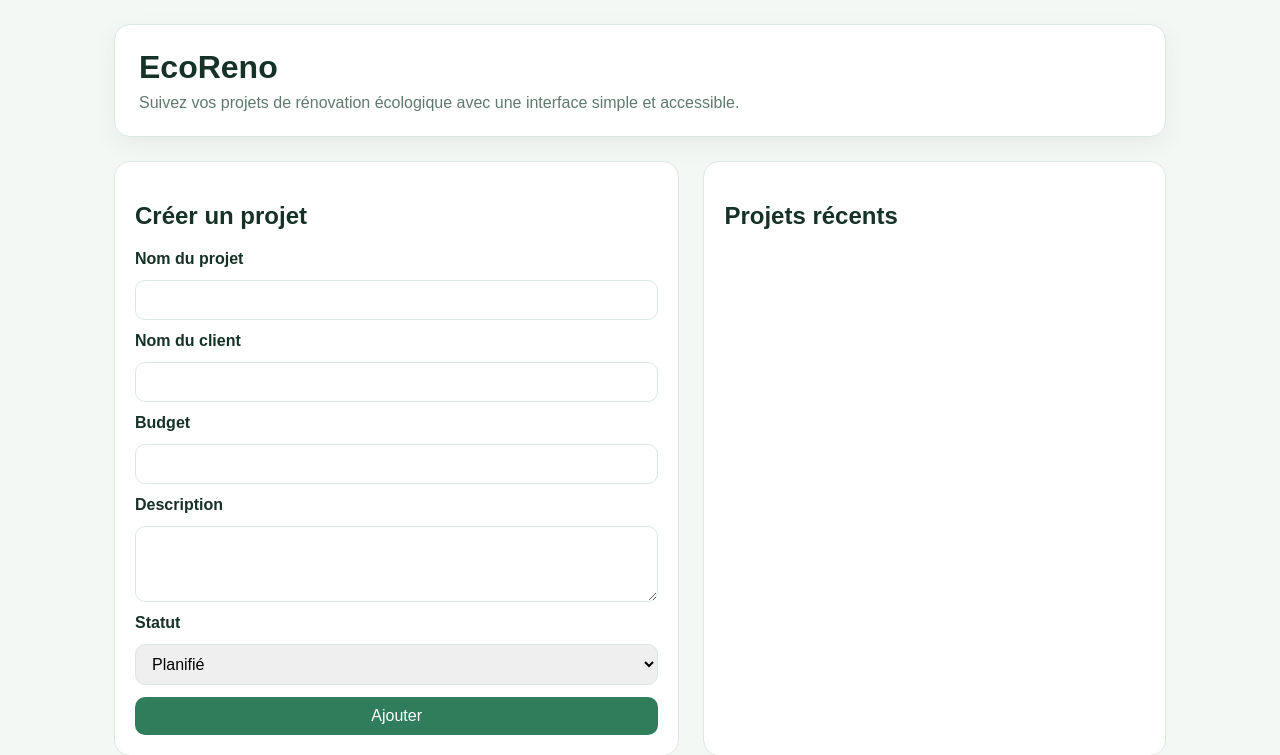
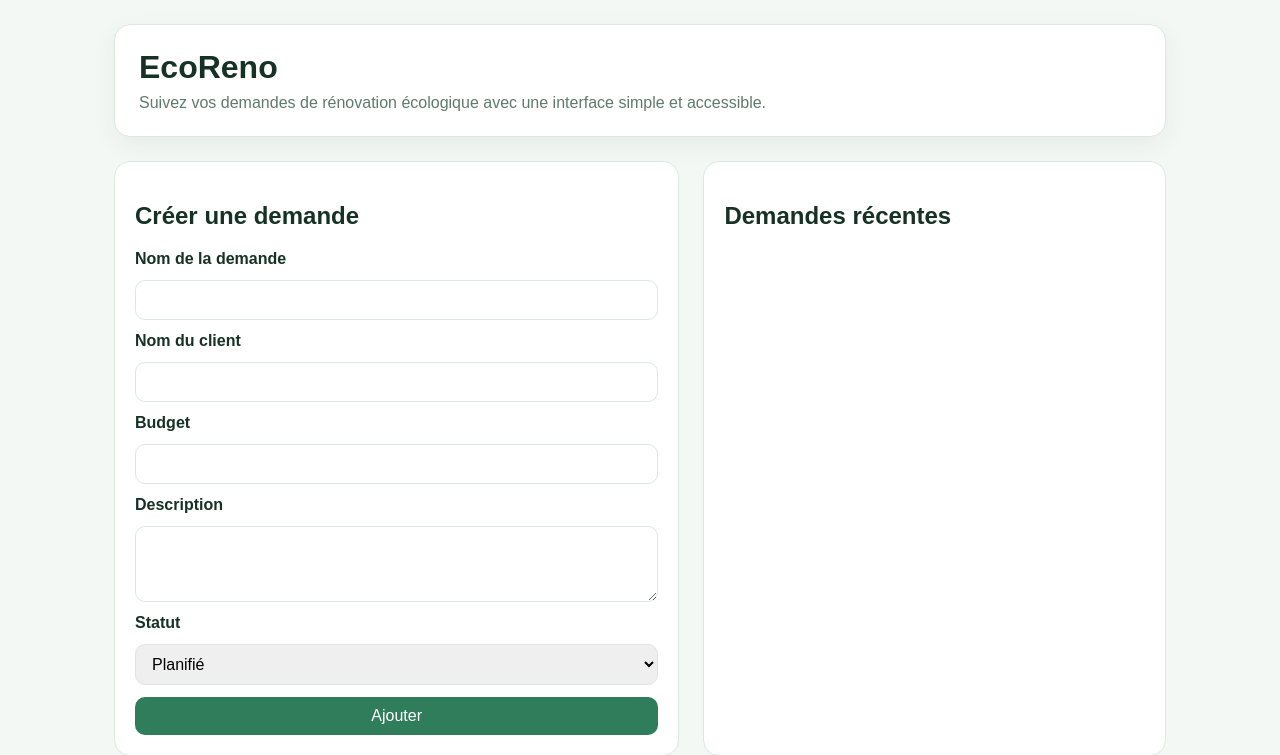
Before and after one commit to OpenClassrooms-Student-Center/p4-dfs-back-end-avance-python, a Django app: page / in a window 1280 px wide. Shown: the top 755 px of the page. Run offline with Django 5.2, Linux system fonts and the light colour scheme; data comes from the database, SQL or seed files in the repository.

Commit message:
renaming project -> demande

```diff
--- /dev/null
+++ b/demandes/admin.py
@@ -0,0 +1,5 @@
+from django.contrib import admin
+
+from .models import Demande
+
+admin.site.register(Demande)
--- a/projects/apps.py
+++ b/demandes/apps.py
@@ -1,6 +1,6 @@
 from django.apps import AppConfig
 
 
-class ProjectsConfig(AppConfig):
+class DemandesConfig(AppConfig):
     default_auto_field = "django.db.models.BigAutoField"
-    name = "projects"
+    name = "demandes"
--- a/projects/models.py
+++ b/demandes/models.py
@@ -1,13 +1,13 @@
 from django.db import models
 
 
-class ProjectStatus(models.TextChoices):
+class DemandeStatus(models.TextChoices):
     PLANNED = "PLANNED", "Planifié"
     IN_PROGRESS = "IN_PROGRESS", "En cours"
     COMPLETED = "COMPLETED", "Terminé"
 
 
-class Project(models.Model):
+class Demande(models.Model):
     name = models.CharField(max_length=255)
     owner = models.CharField(max_length=255)
     budget = models.DecimalField(max_digits=10, decimal_places=2)
@@ -15,8 +15,8 @@ class Project(models.Model):
     impact = models.CharField(max_length=255, default="Impact estimé à calculer")
     status = models.CharField(
         max_length=20,
-        choices=ProjectStatus.choices,
-        default=ProjectStatus.PLANNED,
+        choices=DemandeStatus.choices,
+        default=DemandeStatus.PLANNED,
     )
 
     def __str__(self):
--- a/projects/serializers.py
+++ b/demandes/serializers.py
@@ -1,16 +1,16 @@
 from rest_framework import serializers
 
-from .models import Project
+from .models import Demande
 
 
-class ProjectSerializer(serializers.ModelSerializer):
+class DemandeSerializer(serializers.ModelSerializer):
     class Meta:
-        model = Project
+        model = Demande
         fields = ["id", "name", "owner", "budget", "description", "impact", "status"]
 
     def validate_name(self, value):
         if not value.strip():
-            raise serializers.ValidationError("Le nom du projet est obligatoire")
+            raise serializers.ValidationError("Le nom de la demande est obligatoire")
         return value
 
     def validate_owner(self, value):
--- /dev/null
+++ b/demandes/urls.py
@@ -0,0 +1,8 @@
+from rest_framework.routers import DefaultRouter
+
+from .views import DemandeViewSet
+
+router = DefaultRouter()
+router.register("demandes", DemandeViewSet, basename="demande")
+
+urlpatterns = router.urls
--- /dev/null
+++ b/demandes/views.py
@@ -0,0 +1,10 @@
+from rest_framework import viewsets
+
+from .models import Demande
+from .serializers import DemandeSerializer
+
+
+class DemandeViewSet(viewsets.ModelViewSet):
+    queryset = Demande.objects.all().order_by("id")
+    serializer_class = DemandeSerializer
+    http_method_names = ["get", "post", "put"]
--- a/ecoreno/settings.py
+++ b/ecoreno/settings.py
@@ -17,7 +17,7 @@ INSTALLED_APPS = [
     "django.contrib.messages",
     "django.contrib.staticfiles",
     "rest_framework",
-    "projects",
+    "demandes",
 ]
 
 MIDDLEWARE = [
--- a/ecoreno/urls.py
+++ b/ecoreno/urls.py
@@ -4,6 +4,6 @@ from django.views.generic import TemplateView
 
 urlpatterns = [
     path("admin/", admin.site.urls),
-    path("api/", include("projects.urls")),
+    path("api/", include("demandes.urls")),
     path("", TemplateView.as_view(template_name="index.html")),
 ]
--- a/projects/admin.py
+++ /dev/null
@@ -1,5 +0,0 @@
-from django.contrib import admin
-
-from .models import Project
-
-admin.site.register(Project)
--- a/projects/urls.py
+++ /dev/null
@@ -1,8 +0,0 @@
-from rest_framework.routers import DefaultRouter
-
-from .views import ProjectViewSet
-
-router = DefaultRouter()
-router.register("projects", ProjectViewSet, basename="project")
-
-urlpatterns = router.urls
--- a/projects/views.py
+++ /dev/null
@@ -1,10 +0,0 @@
-from rest_framework import viewsets
-
-from .models import Project
-from .serializers import ProjectSerializer
-
-
-class ProjectViewSet(viewsets.ModelViewSet):
-    queryset = Project.objects.all().order_by("id")
-    serializer_class = ProjectSerializer
-    http_method_names = ["get", "post", "put"]
--- a/templates/index.html
+++ b/templates/index.html
@@ -3,7 +3,7 @@
   <head>
     <meta charset="UTF-8" />
     <meta name="viewport" content="width=device-width, initial-scale=1.0" />
-    <meta name="description" content="Interface simple pour gérer des projets EcoReno" />
+    <meta name="description" content="Interface simple pour gérer des demandes de rénovation EcoReno" />
     <title>EcoReno</title>
     <style>
       :root {
@@ -65,8 +65,8 @@
         cursor: pointer;
       }
       button:hover { background: var(--accent-dark); }
-      .project-list { display: grid; gap: 12px; }
-      .project-item {
+      .demande-list { display: grid; gap: 12px; }
+      .demande-item {
         border: 1px solid var(--border);
         border-radius: 12px;
         padding: 12px;
@@ -83,14 +83,14 @@
     <main class="page">
       <header>
         <h1>EcoReno</h1>
-        <p>Suivez vos projets de rénovation écologique avec une interface simple et accessible.</p>
+        <p>Suivez vos demandes de rénovation écologique avec une interface simple et accessible.</p>
       </header>
 
-      <section class="grid" aria-label="Gestion des projets">
+      <section class="grid" aria-label="Gestion des demandes">
         <div class="card">
-          <h2>Créer un projet</h2>
-          <form id="project-form">
-            <label for="name">Nom du projet</label>
+          <h2>Créer une demande</h2>
+          <form id="demande-form">
+            <label for="name">Nom de la demande</label>
             <input id="name" name="name" required />
 
             <label for="owner">Nom du client</label>
@@ -114,35 +114,35 @@
         </div>
 
         <div class="card">
-          <h2>Projets récents</h2>
-          <div id="project-list" class="project-list" aria-live="polite"></div>
+          <h2>Demandes récentes</h2>
+          <div id="demande-list" class="demande-list" aria-live="polite"></div>
         </div>
       </section>
     </main>
 
     <script>
-      const list = document.getElementById('project-list');
-      const form = document.getElementById('project-form');
+      const list = document.getElementById('demande-list');
+      const form = document.getElementById('demande-form');
 
-      async function loadProjects() {
-        const response = await fetch('/api/projects/');
-        const projects = await response.json();
+      async function loadDemandes() {
+        const response = await fetch('/api/demandes/');
+        const demandes = await response.json();
         list.innerHTML = '';
 
-        if (!projects.length) {
-          list.innerHTML = '<p class="muted">Aucun projet pour le moment.</p>';
+        if (!demandes.length) {
+          list.innerHTML = '<p class="muted">Aucune demande pour le moment.</p>';
           return;
         }
 
-        projects.forEach((project) => {
+        demandes.forEach((demande) => {
           const item = document.createElement('article');
-          item.className = 'project-item';
+          item.className = 'demande-item';
           item.innerHTML = `
-            <h3>${project.name}</h3>
-            <p class="muted">Client : ${project.owner}</p>
-            <p>Budget : ${project.budget} €</p>
-            <p>Description : ${project.description || 'À compléter'}</p>
-            <p>Statut : ${project.status || 'PLANNED'}</p>
+            <h3>${demande.name}</h3>
+            <p class="muted">Client : ${demande.owner}</p>
+            <p>Budget : ${demande.budget} €</p>
+            <p>Description : ${demande.description || 'À compléter'}</p>
+            <p>Statut : ${demande.status || 'PLANNED'}</p>
           `;
           list.appendChild(item);
         });
@@ -153,7 +153,7 @@
         const payload = Object.fromEntries(new FormData(form).entries());
         payload.budget = Number(payload.budget);
 
-        const response = await fetch('/api/projects/', {
+        const response = await fetch('/api/demandes/', {
           method: 'POST',
           headers: { 'Content-Type': 'application/json' },
           body: JSON.stringify(payload)
@@ -161,11 +161,11 @@
 
         if (response.ok) {
           form.reset();
-          loadProjects();
+          loadDemandes();
         }
       });
 
-      loadProjects();
+      loadDemandes();
     </script>
   </body>
 </html>
```
Also changed, not shown: agent.md (+4 -4 lines), demandes/tests.py (renamed from projects/tests.py, +9 -9 lines), README.md, demandes/__init__.py (added), demandes/migrations/0001_initial.py, demandes/migrations/0002_seed_demandes.py, demandes/migrations/__init__.py (added).
